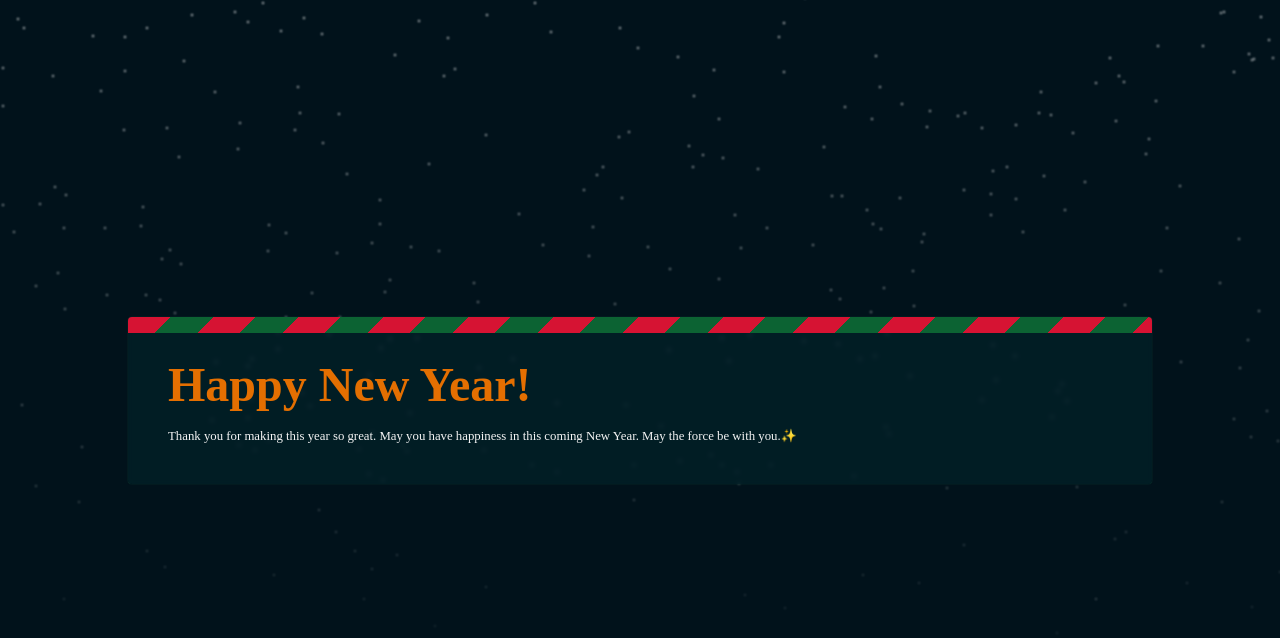
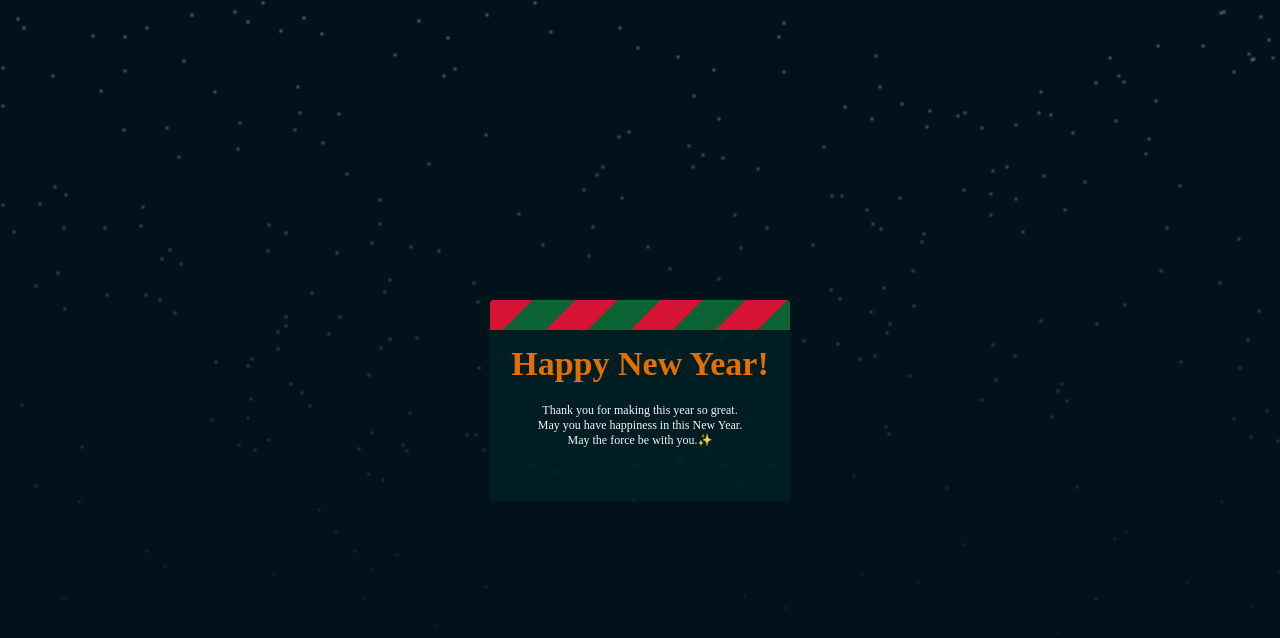
Before and after one commit to wrathofhorde/snow, a plain HTML site: page index.html in a window 1280 px wide. Drawn offline with Linux system fonts and the light colour scheme; a web font is replaced by a local one.

Commit message:
animation modified

```diff
--- a/index.html
+++ b/index.html
@@ -16,8 +16,8 @@
     <div class="card">
       <h1>Happy New Year!</h1>
       <p>
-        Thank you for making this year so great.
-        May you have happiness in this coming New Year.
+        Thank you for making this year so great.<br>
+        May you have happiness in this New Year.<br>
         May the force be with you.✨
       </p>
     </div>
--- a/index.js
+++ b/index.js
@@ -1,12 +1,13 @@
 const wrapper = document.querySelector('.wrapper');
 let count = 0;
-const ANI_MAX_TIME = 30;
-const ANI_MIN_TIME = 20;
+const ANI_MAX_TIME = 40;
+const ANI_MIN_TIME = 30;
 const DELAY_MAX = 10;
 const DELAY_MIN = 2;
 
 const addSnow = () => {
-  const snowsize = [4, 4, 4, 4, 4, 4, 6, 6, 8];
+  const [small, middle, big] = [10, 14, 20];
+  const snowsize = [small, small, small, small, small, middle, middle, middle, big, big];
   const snow = document.createElement('span');
   const size = snowsize[Math.random() * snowsize.length];
   snow.classList.add('snow');
--- a/style.css
+++ b/style.css
@@ -18,25 +18,27 @@
   color:whitesmoke;
   display: flex;
   flex-direction: column;
-  width: 80%;
-  height: auto;
-  padding: 2.5rem;
+  width: 300px;
+  height: 200px;
+  padding: 20px;
   position: relative;
   overflow: hidden;
-  border-radius: 0.25rem;
+  border-radius: 4px;
   z-index: 10;
   box-shadow: 0 0 1px rgb(30, 99, 73);
 }
 
 .card h1 {
-  font-size: 3rem;
+  font-size: 34px;
   font-family: "Vujahday Script";
   color:#e46f01;
-  margin-bottom: 1rem;
+  margin: 25px 0 20px;
+  text-align: center;
 }
 
 p {
-  font-size: 0.8rem;
+  font-size: 12px;
+  text-align: center;
 }
 
 .card::before {
@@ -58,7 +60,7 @@ p {
   top: 0;
   left: 0;
   width: 100%;
-  height: 1rem;
+  height: 15%;
   background: linear-gradient(
     -45deg,
     #0c6333 25%,
```
